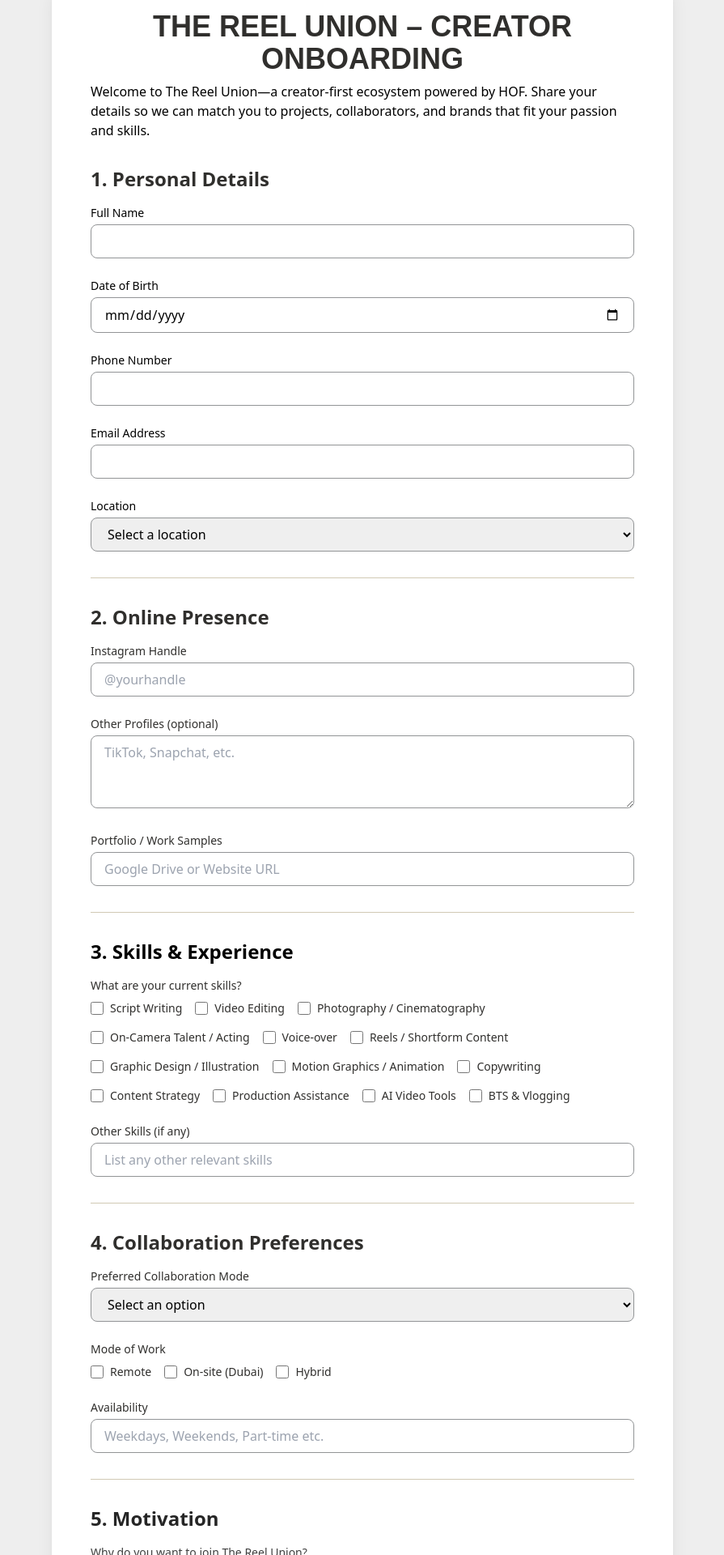
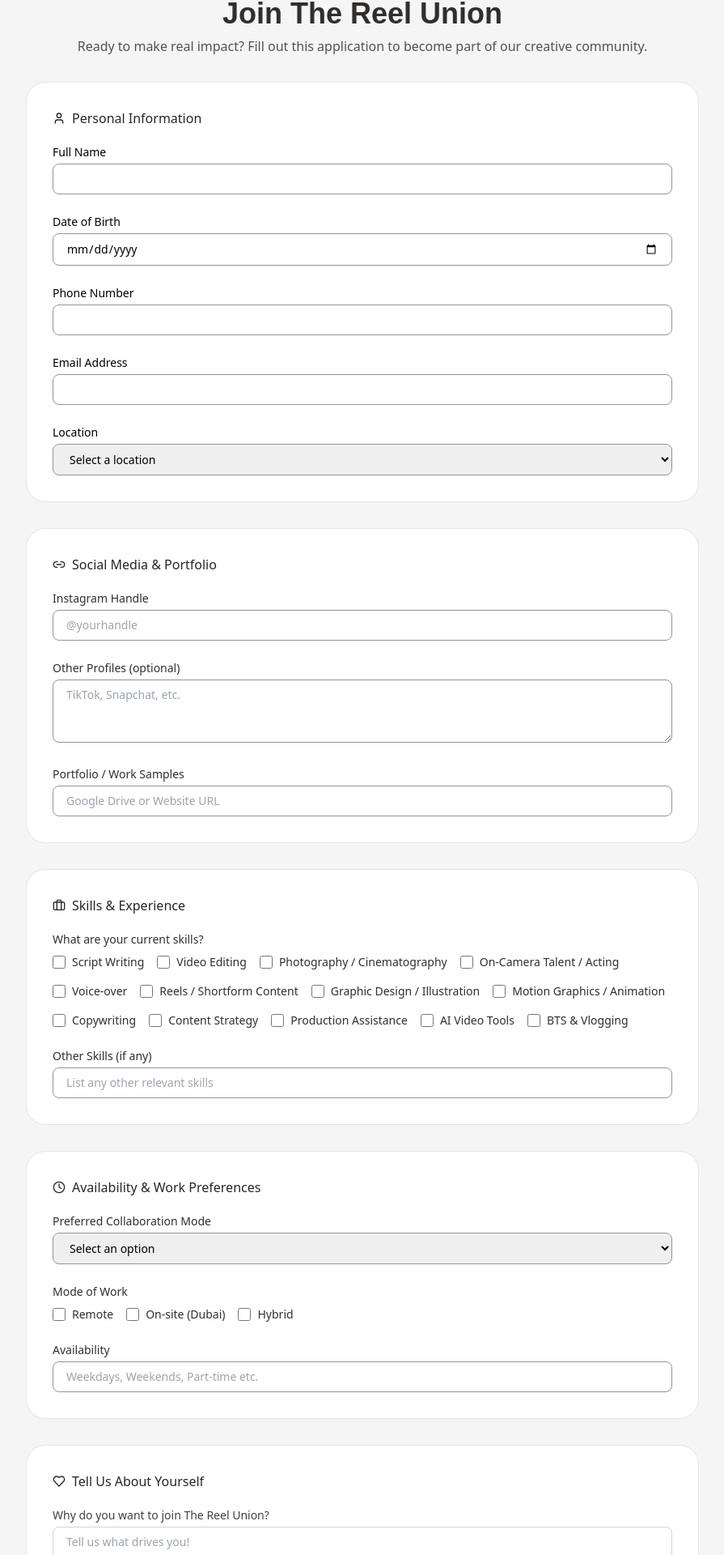
Before and after one commit to Fica-Web/FicaAds, a React (Vite) app in the folder frontend/: page /reel-union/onboarding in a window 1280 px wide. Shown: the part 51-1971 px from the top of the page at 81% size, without its empty margins (192-1087 px from the left). Built offline with nearby package versions, Linux system fonts and the light colour scheme; no server answers.

Commit message:
creator onboarding form separate page created and Ui updated

```diff
--- a/frontend/src/Components/ReelUnion/CreatorOnboarding/CollaborationSection.jsx
+++ b/frontend/src/Components/ReelUnion/CreatorOnboarding/CollaborationSection.jsx
@@ -1,7 +1,13 @@
+import { LuClock } from 'react-icons/lu';
+import { FormHeading } from "../reusable/FormHeading";
+
 const CollaborationSection = ({ formData, handleChange, errors }) => {
     return (
-        <section className="border-b border-gray pb-8">
-            <h2 className="text-2xl font-bold text-gray1 mb-4">4. Collaboration Preferences</h2>
+        <section className="border border-neutral-200 rounded-3xl lg:p-8 p-5 text-sm bg-white">
+            <FormHeading
+                icon={LuClock}
+                heading='Availability & Work Preferences'
+            />
             <div className="space-y-6">
                 {/* Collaboration Mode */}
                 <div>
--- a/frontend/src/Components/ReelUnion/CreatorOnboarding/ConsentSection.jsx
+++ b/frontend/src/Components/ReelUnion/CreatorOnboarding/ConsentSection.jsx
@@ -1,7 +1,13 @@
+import { FiCheckCircle } from "react-icons/fi";
+import { FormHeading } from "../reusable/FormHeading";
+
 const ConsentSection = ({ formData, handleChange, errors }) => {
     return (
-        <section className="pb-8">
-            <h2 className="text-2xl font-bold text-gray-800 mb-4">6. Consent</h2>
+        <section className="border border-neutral-200 rounded-3xl lg:p-8 p-5 text-sm bg-white">
+            <FormHeading
+                icon={FiCheckCircle}
+                heading='Consent & Agreement'
+            />
             <div>
                 <label className="inline-flex items-start text-sm text-gray-700">
                     <input
--- a/frontend/src/Components/ReelUnion/CreatorOnboarding/CreatorOnboardingForm.jsx
+++ b/frontend/src/Components/ReelUnion/CreatorOnboarding/CreatorOnboardingForm.jsx
@@ -92,15 +92,13 @@ const CreatorOnboardingForm = () => {
     };
 
     return (
-        <div className="bg-adminGray min-h-screen flex items-center justify-center p-4 font-sans">
-            <div className="bg-white p-8 md:p-12 rounded-2xl shadow-xl w-full max-w-3xl">
-                <h1 className="text-2xl lg:text-4xl font-semibold text-center text-gray1 font-Switzer-Medium uppercase mb-2">
-                    The Reel Union – Creator Onboarding
+        <div className="bg-adminGray/60 min-h-screen flex items-center justify-center p-4 font-sans">
+            <div className="lg:p-8 rounded-2xl w-full max-w-4xl ">
+                <h1 className="text-2xl lg:text-4xl font-semibold text-center text-gray1 font-Switzer-Medium mb-2">
+                    Join The Reel Union
                 </h1>
-                <p className="text-gray-600 mb-8">
-                    Welcome to The Reel Union—a creator-first ecosystem powered by HOF.
-                    Share your details so we can match you to projects, collaborators, and
-                    brands that fit your passion and skills.
+                <p className="text-neutral-600 mb-8 text-center">
+                    Ready to make real impact? Fill out this application to become part of our creative community.
                 </p>
 
                 <form onSubmit={handleSubmit} className="space-y-8">
--- a/frontend/src/Components/ReelUnion/CreatorOnboarding/MotivationSection.jsx
+++ b/frontend/src/Components/ReelUnion/CreatorOnboarding/MotivationSection.jsx
@@ -1,7 +1,13 @@
+import { LuHeart } from 'react-icons/lu';
+import { FormHeading } from "../reusable/FormHeading";
+
 const MotivationSection = ({ formData, handleChange, errors }) => {
     return (
-        <section className="border-b border-neutral-200 pb-8">
-            <h2 className="text-2xl font-bold text-neutral-800 mb-4">5. Motivation</h2>
+        <section className="border border-neutral-200 rounded-3xl lg:p-8 p-5 text-sm bg-white">
+            <FormHeading
+                icon={LuHeart}
+                heading='Tell Us About Yourself'
+            />
             <div className="space-y-6">
                 {/* Motivation */}
                 <div>
--- a/frontend/src/Components/ReelUnion/CreatorOnboarding/OnlinePresenceSection.jsx
+++ b/frontend/src/Components/ReelUnion/CreatorOnboarding/OnlinePresenceSection.jsx
@@ -1,7 +1,13 @@
+import { LuLink2 } from 'react-icons/lu';
+import { FormHeading } from "../reusable/FormHeading";
+
 const OnlinePresenceSection = ({ formData, handleChange, errors }) => {
     return (
-        <section className="border-b border-gray pb-8">
-            <h2 className="text-2xl font-bold text-gray1 mb-4">2. Online Presence</h2>
+        <section className="border border-neutral-200 rounded-3xl lg:p-8 p-5 text-sm bg-white">
+            <FormHeading
+                icon={LuLink2}
+                heading='Social Media & Portfolio'
+            />
             <div className="space-y-6">
 
                 {/* Instagram Handle */}
--- a/frontend/src/Components/ReelUnion/CreatorOnboarding/PersonalDetailsSection.jsx
+++ b/frontend/src/Components/ReelUnion/CreatorOnboarding/PersonalDetailsSection.jsx
@@ -1,7 +1,14 @@
+import { LuUser } from 'react-icons/lu';
+import { FormHeading } from "../reusable/FormHeading";
+
 const PersonalDetailsSection = ({ formData, handleChange, errors }) => {
     return (
-        <section className="border-b border-gray pb-8">
-            <h2 className="text-2xl font-bold text-gray1 mb-4">1. Personal Details</h2>
+        <section className="border border-neutral-200 rounded-3xl lg:p-8 p-5 text-sm bg-white">
+            <FormHeading
+                icon={LuUser}
+                heading='Personal Information'
+            />
+
             <div className="space-y-6">
                 {[
                     { label: 'Full Name', name: 'fullName', type: 'text' },
--- a/frontend/src/Components/ReelUnion/CreatorOnboarding/SkillsSection.jsx
+++ b/frontend/src/Components/ReelUnion/CreatorOnboarding/SkillsSection.jsx
@@ -1,3 +1,6 @@
+import { LuBriefcase } from 'react-icons/lu';
+import { FormHeading } from "../reusable/FormHeading";
+
 const skillOptions = [
     "Script Writing", "Video Editing", "Photography / Cinematography", "On-Camera Talent / Acting",
     "Voice-over", "Reels / Shortform Content", "Graphic Design / Illustration", "Motion Graphics / Animation",
@@ -6,8 +9,11 @@ const skillOptions = [
 
 const SkillsSection = ({ formData, handleChange, errors }) => {
     return (
-        <section className="border-b border-gray pb-8">
-            <h2 className="text-2xl font-bold text-gray-800 mb-4">3. Skills & Experience</h2>
+        <section className="border border-neutral-200 rounded-3xl lg:p-8 p-5 text-sm bg-white">
+            <FormHeading
+                icon={LuBriefcase}
+                heading='Skills & Experience'
+            />
             <div className="space-y-6">
 
                 {/* Skills Checkbox List */}
--- /dev/null
+++ b/frontend/src/Components/ReelUnion/reusable/FormHeading.jsx
@@ -0,0 +1,11 @@
+
+export const FormHeading = ({ icon: Icon, heading }) => {
+    return (
+        <div className='flex items-center gap-2 text-neutral-800 text-base mb-5'>
+            <Icon />
+            <h3>
+                { heading }
+            </h3>
+        </div>
+    )
+}
--- a/frontend/src/Pages/ReelUnion.jsx
+++ b/frontend/src/Pages/ReelUnion.jsx
@@ -1,5 +1,4 @@
 import ReelUnionNavbar from '../Components/ReelUnion/content/ReelUnionNavbar';
-import CreatorOnboardingForm from '../Components/ReelUnion/CreatorOnboarding/CreatorOnboardingForm';
 import ReelUnionHero from '../Components/ReelUnion/content/ReelUnionHero';
 import Purpose from '../Components/ReelUnion/content/Purpose';
 import HowItWorks from '../Components/ReelUnion/content/HowItWorks';
```
